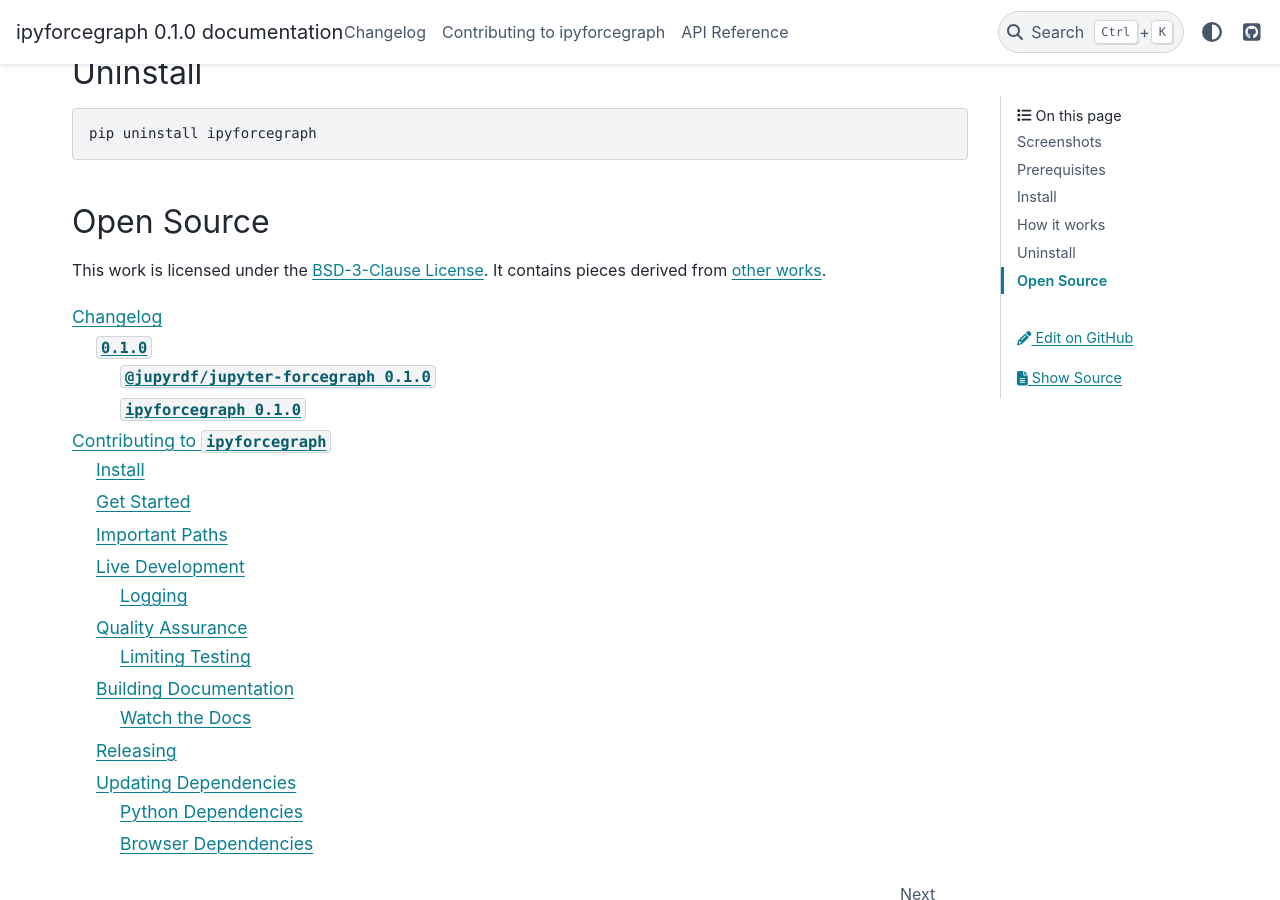
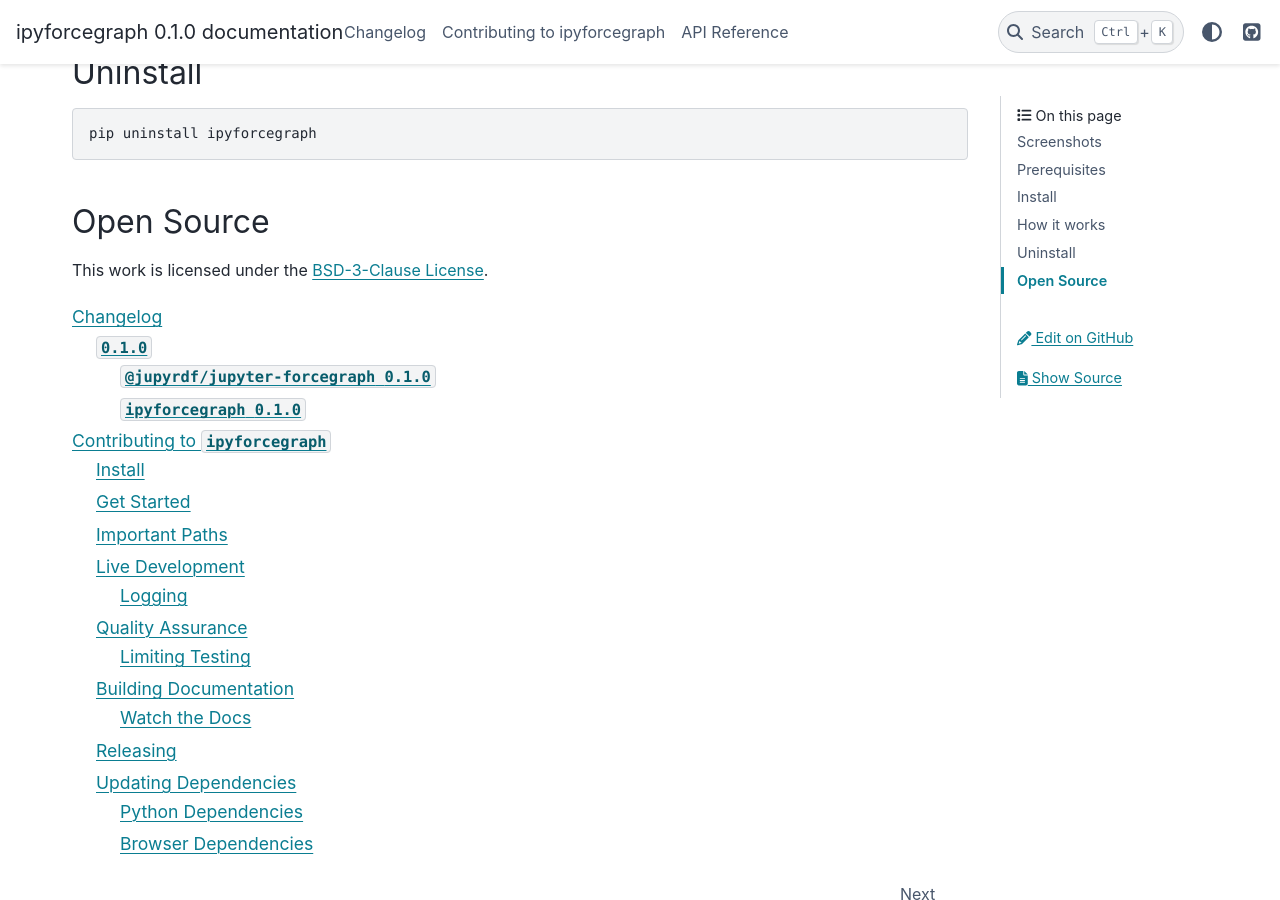
Before and after one commit to jupyrdf/ipyforcegraph, a Sphinx documentation site: the page built from docs/index.md, in a window 1280 px wide and 900 px high, scrolled down 2039 px. Built offline with Sphinx 7.4.7 and the PyData theme 0.15.4, drawn with Linux system fonts in a browser that asks for light colours.

```diff
--- a/README.md
+++ b/README.md
@@ -23,7 +23,7 @@ _TODO_
 
 ## Install
 
-`ipyforcegraph` is distributed on [conda-forge][] and [PyPI][].
+`ipyforcegraph` is distributed on [conda-forge] and [PyPI].
 
 ### `ipyforcegraph` with `conda` (recommended)
 
@@ -41,7 +41,7 @@ pip install ipyforcegraph jupyterlab=3
 
 ### Developing
 
-See [CONTRIBUTING][] for a development install.
+See [CONTRIBUTING] for a development install.
 
 ## How it works
 
@@ -55,22 +55,19 @@ pip uninstall ipyforcegraph
 
 ## Open Source
 
-This work is licensed under the [BSD-3-Clause License][license]. It contains pieces
-derived from [other works][copyright].
+This work is licensed under the [BSD-3-Clause License][license].
 
-[copyright]: https://github.com/jupyrdf/ipyforcegraph/tree/master/COPYRIGHT.md
-[license]: https://github.com/jupyrdf/ipyforcegraph/tree/master/LICENSE.txt
+[license]: https://github.com/jupyrdf/ipyforcegraph/tree/main/LICENSE.txt
 [docs]: https://ipyforcegraph.readthedocs.org
 [docs-badge]: https://readthedocs.org/projects/ipyforcegraph/badge/?version=latest
-[examples]: https://github.com/jupyrdf/ipyforcegraph/tree/master/examples/_index.ipynb
-[contributing]: https://github.com/jupyrdf/ipyforcegraph/tree/master/CONTRIBUTING.md
-[changelog]: https://github.com/jupyrdf/ipyforcegraph/tree/master/CHANGELOG.md
+[examples]: https://github.com/jupyrdf/ipyforcegraph/tree/main/examples/_index.ipynb
+[contributing]: https://github.com/jupyrdf/ipyforcegraph/tree/main/CONTRIBUTING.md
+[changelog]: https://github.com/jupyrdf/ipyforcegraph/tree/main/CHANGELOG.md
 [ci-badge]: https://github.com/jupyrdf/ipyforcegraph/workflows/CI/badge.svg
-[ci]:
-  https://github.com/jupyrdf/ipyforcegraph/actions?query=workflow%3ACI+branch%3Amaster
+[ci]: https://github.com/jupyrdf/ipyforcegraph/actions?query=workflow%3ACI+branch%3Amain
 [binder-badge]: https://mybinder.org/badge_logo.svg
 [binder]:
-  https://mybinder.org/v2/gh/jupyrdf/ipyforcegraph/master?urlpath=lab%2Ftree%2Fexamples%2F_index.ipynb
+  https://mybinder.org/v2/gh/jupyrdf/ipyforcegraph/main?urlpath=lab%2Ftree%2Fexamples%2F_index.ipynb
 [forcegraph]: https://github.com/vasturiano/force-graph
 [jupyterlab]: https://github.com/jupyterlab/jupyterlab
 [networkx]: https://networkx.github.io
--- a/docs/conf.py
+++ b/docs/conf.py
@@ -53,7 +53,7 @@ html_theme_options = {
 html_context = {
     "github_user": "jupyrdf",
     "github_repo": "ipyforcegraph",
-    "github_version": "master",
+    "github_version": "main",
     "doc_path": "docs",
 }
 html_static_path = ["_static", "../build/lite"]
```
Also changed, not shown: other parts of README.md (+3 -3 lines), CONTRIBUTING.md (+2 -2 lines).
